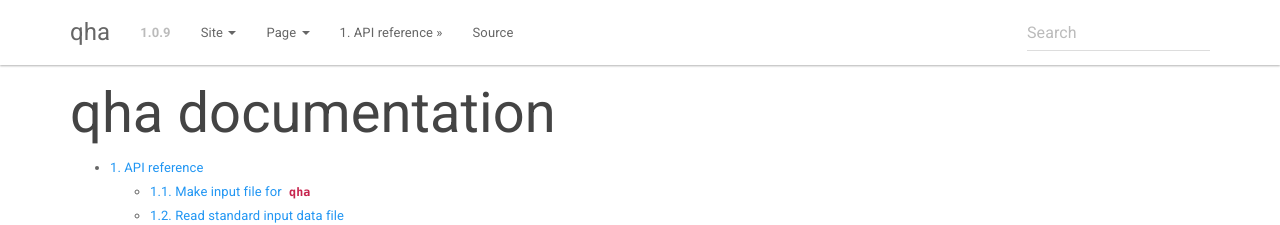
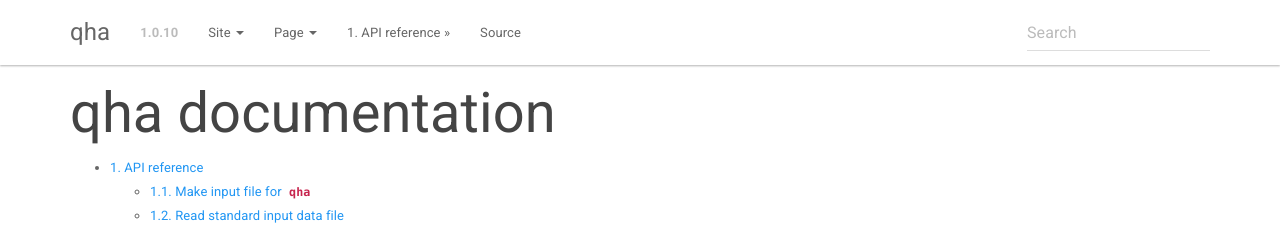
Before and after one commit to MineralsCloud/qha, a Sphinx documentation site: the page built from docs/source/index.rst, in a window 1280 px wide. Shown: the top 225 px of the page. Built offline with Sphinx 7.4.7, drawn with Linux system fonts in a browser that asks for light colours.

Commit message:
docs: Modify 'conf.py' of Sphinx

```diff
--- a/docs/source/conf.py
+++ b/docs/source/conf.py
@@ -68,9 +68,9 @@ author = 'Tian Qin, Qi Zhang'
 # built documents.
 #
 # The short X.Y version.
-version = '1.0.9'
+version = '1.0.10'
 # The full version, including alpha/beta/rc tags.
-release = '1.0.9'
+release = '1.0.10'
 
 # The language for content autogenerated by Sphinx. Refer to documentation
 # for a list of supported languages.
@@ -126,7 +126,7 @@ html_sidebars = {
 # -- Options for HTMLHelp output ------------------------------------------
 
 # Output file base name for HTML help builder.
-htmlhelp_basename = 'qhadoc'
+htmlhelp_basename = 'qha doc'
 
 
 # -- Options for LaTeX output ---------------------------------------------
```
